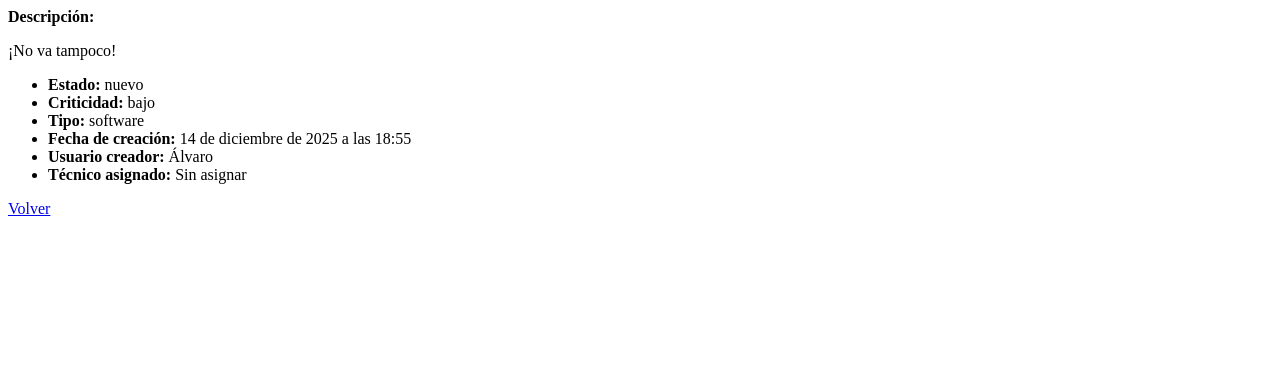
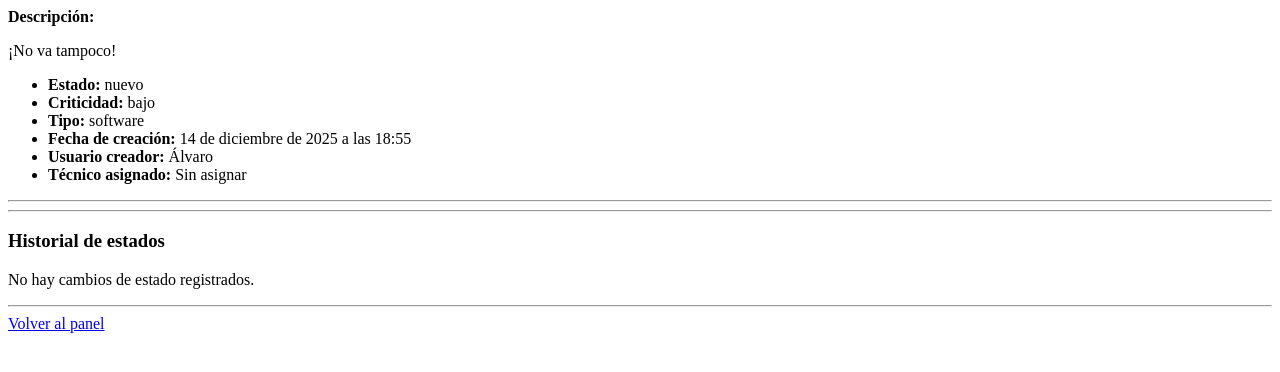
Before and after one commit to Canexy/Incidex, a Django app: page /incidencias/5/ in a window 1280 px wide. Shown: the part 204-576 px from the top of the page. Run offline with Django 5.2, Linux system fonts and the light colour scheme; a user stored in the database is signed in; data comes from the database, SQL or seed files in the repository; both versions use the stored data as it was after the commit.

Commit message:
Nuevo: Historial

```diff
--- a/incidencias/models.py
+++ b/incidencias/models.py
@@ -81,3 +81,28 @@ class Incidencia(models.Model):
 
     def __str__(self):
         return f"[{self.estado}] {self.titulo}"
+
+class HistorialEstadoIncidencia(models.Model):
+    incidencia = models.ForeignKey(
+        Incidencia,
+        on_delete=models.CASCADE,
+        related_name='historial_estados'
+    )
+
+    estado_anterior = models.CharField(max_length=20)
+    estado_nuevo = models.CharField(max_length=20)
+
+    cambiado_por = models.ForeignKey(
+        User,
+        on_delete=models.SET_NULL,
+        null=True,
+        blank=True
+    )
+
+    fecha_cambio = models.DateTimeField(auto_now_add=True)
+
+    def __str__(self):
+        return (
+            f"Incidencia {self.incidencia.id}: "
+            f"{self.estado_anterior} → {self.estado_nuevo}"
+        )
--- a/incidencias/views.py
+++ b/incidencias/views.py
@@ -3,8 +3,9 @@ from django.shortcuts import render, redirect, get_object_or_404
 from django.contrib.auth.models import Group
 from django.views.decorators.http import require_POST
 
-from .models import Incidencia, Tecnico
+from .models import Incidencia, Tecnico, HistorialEstadoIncidencia
 from .forms import IncidenciaForm
+
 
 
 @login_required
@@ -81,12 +82,13 @@ def autoasignar_incidencia(request, incidencia_id):
 def cambiar_estado_incidencia(request, incidencia_id):
     user = request.user
 
+    # Solo técnicos
     if not user.groups.filter(name='Técnicos').exists():
         return redirect('home')
 
     try:
         tecnico = user.tecnico
-    except:
+    except Tecnico.DoesNotExist:
         return redirect('home')
 
     incidencia = get_object_or_404(
@@ -99,11 +101,19 @@ def cambiar_estado_incidencia(request, incidencia_id):
 
     estados_validos = ['pendiente', 'en_espera', 'resuelto', 'cerrado']
 
-    if nuevo_estado in estados_validos:
+    if nuevo_estado in estados_validos and nuevo_estado != incidencia.estado:
+        HistorialEstadoIncidencia.objects.create(
+            incidencia=incidencia,
+            estado_anterior=incidencia.estado,
+            estado_nuevo=nuevo_estado,
+            cambiado_por=user
+        )
+
         incidencia.estado = nuevo_estado
         incidencia.save()
 
     return redirect('home')
+
 
 @login_required
 def crear_incidencia(request):
@@ -130,23 +140,36 @@ def detalle_incidencia(request, incidencia_id):
     user = request.user
     incidencia = get_object_or_404(Incidencia, id=incidencia_id)
 
-    # Admin ve todo
-    if user.is_superuser:
-        pass
+    es_admin = user.is_superuser
+    es_usuario_creador = incidencia.usuario_creador == user
+    es_tecnico = user.groups.filter(name='Técnicos').exists()
+    es_tecnico_asignado = False
+    puede_autoasignar = False
 
-    # Usuario creador
-    elif incidencia.usuario_creador == user:
-        pass
+    if es_tecnico and hasattr(user, 'tecnico'):
+        tecnico = user.tecnico
+        es_tecnico_asignado = incidencia.tecnico_asignado == tecnico
+        puede_autoasignar = (
+            incidencia.tecnico_asignado is None and
+            incidencia.tipo_incidencia == tecnico.especialidad
+        )
 
-    # Técnico asignado
-    elif hasattr(user, 'tecnico') and incidencia.tecnico_asignado == user.tecnico:
-        pass
+    # Control de acceso
+    if not (es_admin or es_usuario_creador or es_tecnico_asignado):
+        return redirect('home')
 
-    else:
-        return redirect('home')
+    historial = incidencia.historial_estados.order_by('-fecha_cambio')
+
+    context = {
+        'incidencia': incidencia,
+        'historial': historial,
+        'es_tecnico': es_tecnico,
+        'es_tecnico_asignado': es_tecnico_asignado,
+        'puede_autoasignar': puede_autoasignar,
+    }
 
     return render(
         request,
         'incidencias/detalle_incidencia.html',
-        {'incidencia': incidencia}
+        context
     )
--- a/templates/incidencias/detalle_incidencia.html
+++ b/templates/incidencias/detalle_incidencia.html
@@ -3,6 +3,7 @@
 {% block title %}Incidencia {{ incidencia.id }} | Incidex{% endblock %}
 
 {% block content %}
+
 <h2>{{ incidencia.titulo }}</h2>
 
 <p><strong>Descripción:</strong></p>
@@ -24,5 +25,61 @@
     </li>
 </ul>
 
-<a href="{% url 'home' %}">Volver</a>
+<hr>
+
+{# === ACCIONES DEL TÉCNICO === #}
+
+{% if es_tecnico %}
+
+    {% if puede_autoasignar %}
+        <form method="post"
+              action="{% url 'autoasignar_incidencia' incidencia.id %}">
+            {% csrf_token %}
+            <button type="submit">Asignarme esta incidencia</button>
+        </form>
+    {% endif %}
+
+    {% if es_tecnico_asignado %}
+        <h3>Cambiar estado</h3>
+
+        <form method="post"
+              action="{% url 'cambiar_estado_incidencia' incidencia.id %}">
+            {% csrf_token %}
+            <select name="estado">
+                <option value="">-- Seleccionar estado --</option>
+                <option value="pendiente">Pendiente</option>
+                <option value="en_espera">En espera</option>
+                <option value="resuelto">Resuelto</option>
+                <option value="cerrado">Cerrado</option>
+            </select>
+            <button type="submit">Actualizar estado</button>
+        </form>
+    {% endif %}
+
+{% endif %}
+
+<hr>
+
+<h3>Historial de estados</h3>
+
+{% if historial %}
+    <ul>
+    {% for h in historial %}
+        <li>
+            {{ h.fecha_cambio|date:"d/m/Y H:i" }} –
+            {{ h.estado_anterior }} → {{ h.estado_nuevo }}
+            {% if h.cambiado_por %}
+                ({{ h.cambiado_por.username }})
+            {% endif %}
+        </li>
+    {% endfor %}
+    </ul>
+{% else %}
+    <p>No hay cambios de estado registrados.</p>
+{% endif %}
+
+<hr>
+
+<a href="{% url 'home' %}">Volver al panel</a>
+
 {% endblock %}
```
Also changed, not shown: templates/incidencias/home.html (+0 -13 lines), db.sqlite3, incidencias/migrations/0002_historialestadoincidencia.py (added).
